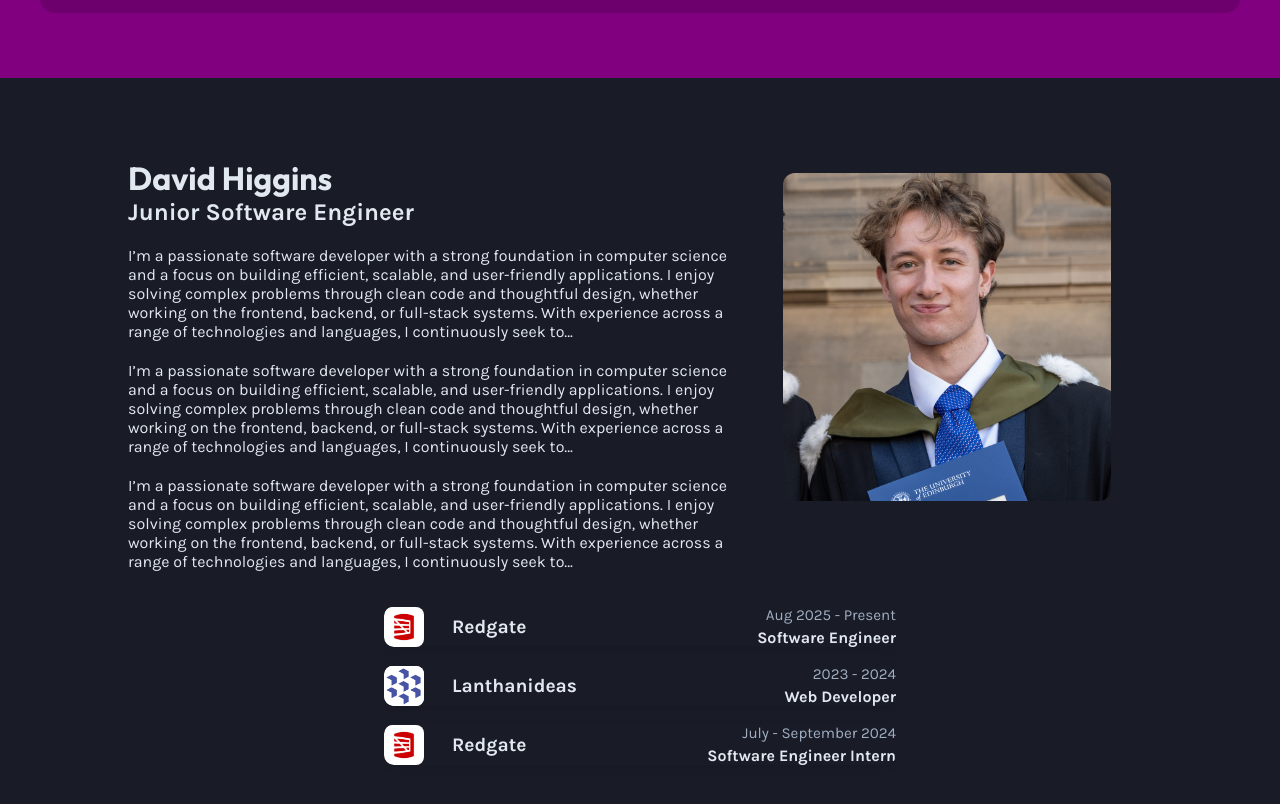
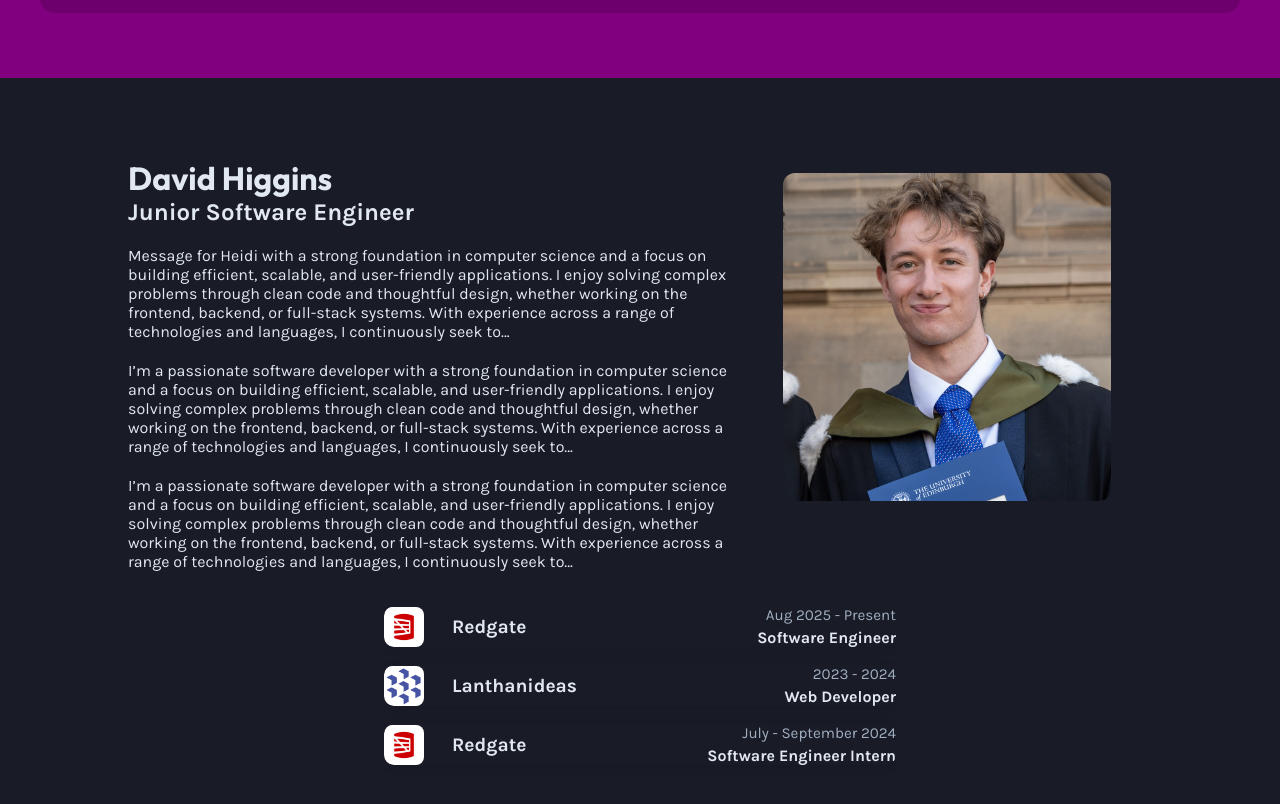
Before and after one commit to david14higgins/CodedByDavid, a React (Vite) app: page / in a window 1280 px wide. Shown: the part 722-1526 px from the top of the page. Built offline with nearby package versions, Linux system fonts and the light colour scheme; the HTML template or start-up script is replaced by a standard one.

Commit message:
message for Heidi

```diff
--- a/src/About/About.tsx
+++ b/src/About/About.tsx
@@ -13,7 +13,7 @@ function About() {
             <div className="left-content">
               <h1>David Higgins</h1>
               <h2>Junior Software Engineer</h2>
-              <p>I’m a passionate software developer with a strong foundation in computer science and a focus on building efficient, scalable, and user-friendly applications. I enjoy solving complex problems through clean code and thoughtful design, whether working on the frontend, backend, or full-stack systems. With experience across a range of technologies and languages, I continuously seek to...</p>
+              <p>Message for Heidi with a strong foundation in computer science and a focus on building efficient, scalable, and user-friendly applications. I enjoy solving complex problems through clean code and thoughtful design, whether working on the frontend, backend, or full-stack systems. With experience across a range of technologies and languages, I continuously seek to...</p>
               <p>I’m a passionate software developer with a strong foundation in computer science and a focus on building efficient, scalable, and user-friendly applications. I enjoy solving complex problems through clean code and thoughtful design, whether working on the frontend, backend, or full-stack systems. With experience across a range of technologies and languages, I continuously seek to...</p>
               <p>I’m a passionate software developer with a strong foundation in computer science and a focus on building efficient, scalable, and user-friendly applications. I enjoy solving complex problems through clean code and thoughtful design, whether working on the frontend, backend, or full-stack systems. With experience across a range of technologies and languages, I continuously seek to...</p>
             </div>
```
